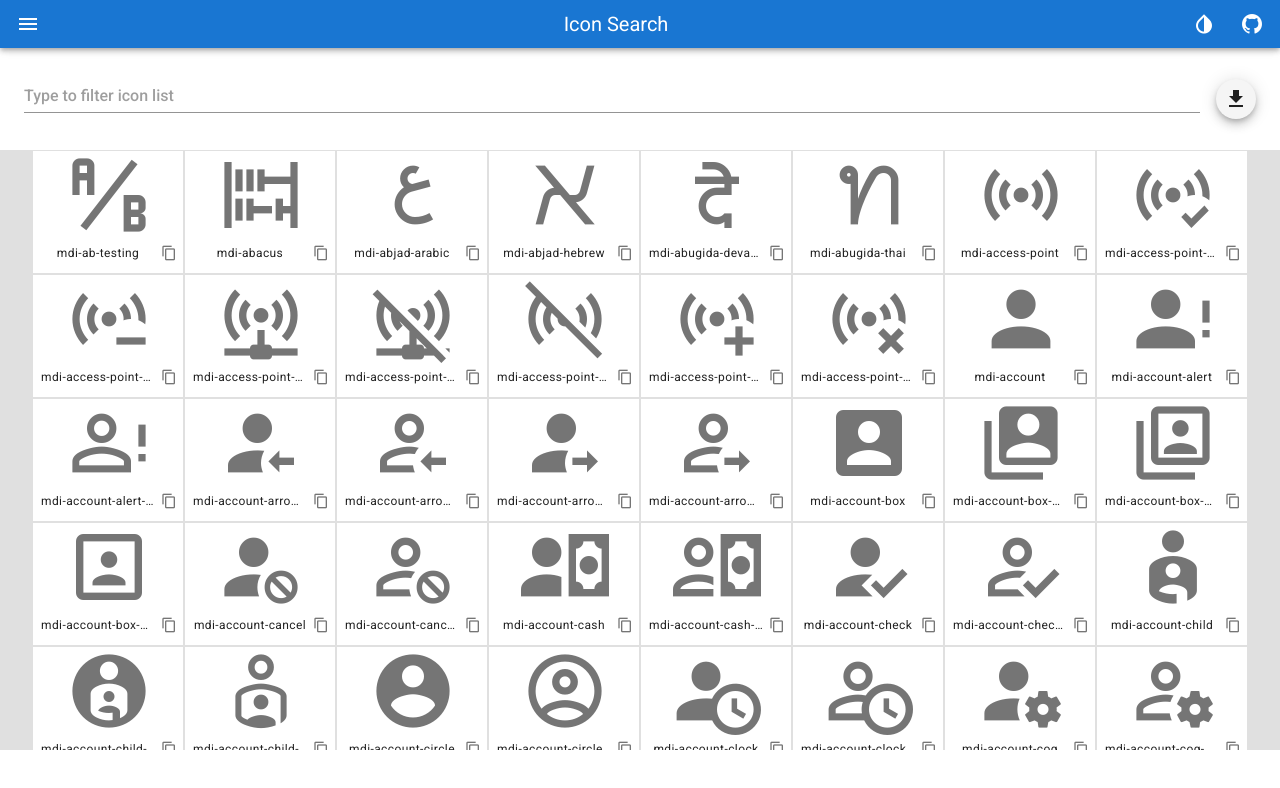
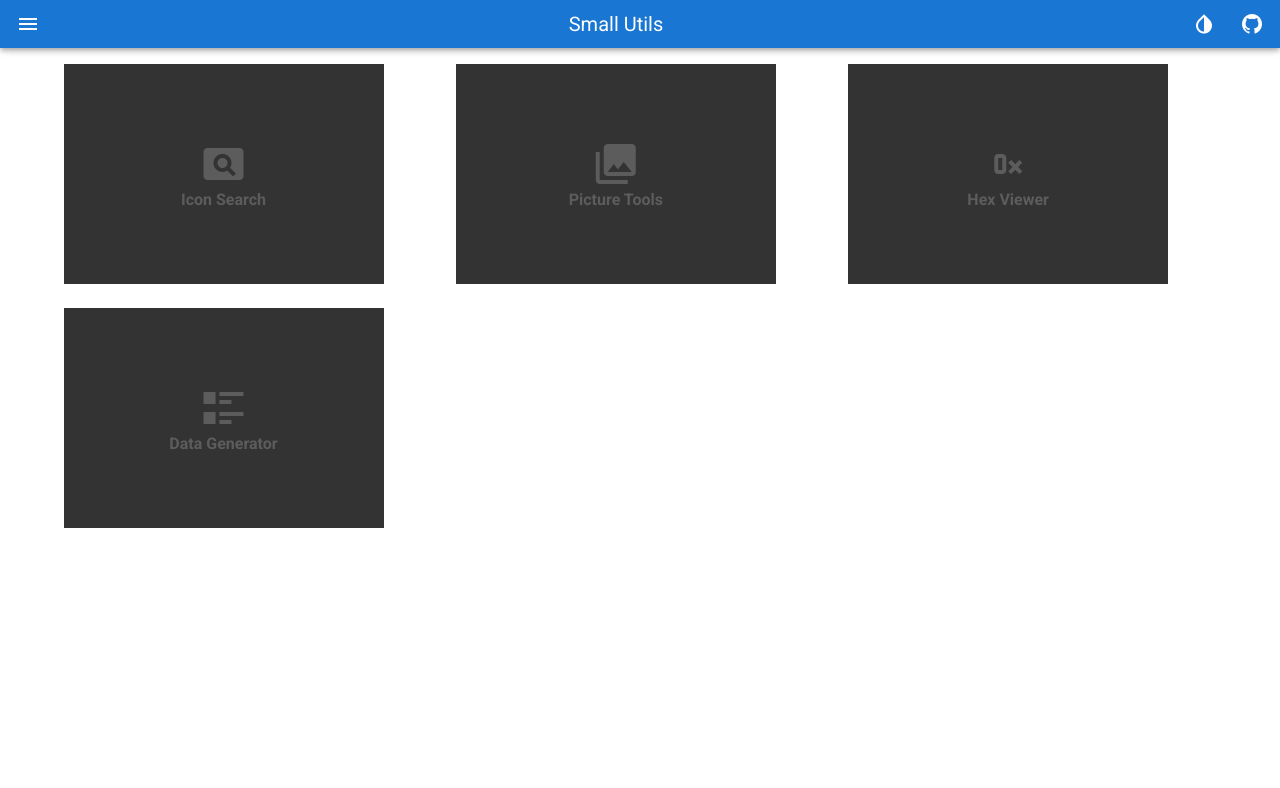
Before and after one commit to apmyhr/small-utils, a Vue app: page / in a window 1280 px wide. Shown: the top 788 px of the page. Built offline with nearby package versions, Linux system fonts and the light colour scheme.

Commit message:
improve look of home page add coming soon page implement url routing add event bus

```diff
--- a/src/App.vue
+++ b/src/App.vue
@@ -45,7 +45,8 @@
 
     <v-main class="mainSection">
       <IconSearch v-if="selectedPage.title == 'Icon Search'"></IconSearch>
-      <Home v-else></Home>
+      <Home v-else-if="selectedPage.url == ''"></Home>
+      <ComingSoon v-else :page="selectedPage"></ComingSoon>
     </v-main>
   </v-app>
 </template>
@@ -53,6 +54,7 @@
 <script>
 import pages from "./configs/pages.json";
 
+import ComingSoon from "./components/ComingSoon";
 import Home from "./pages/Home";
 import IconSearch from "./pages/IconSearch";
 
@@ -60,25 +62,38 @@ export default {
   name: "App",
 
   components: {
+    ComingSoon,
     Home,
     IconSearch,
   },
 
   created() {
     this.$vuetify.theme.dark = this.darkMode;
+
+    this.$bus.$on("go-to-page", (page) => {
+      this.selectedPage = page;
+    });
+
+    //Get the path name, minus the leading /
+    // http://localhost:8080/Icon = > Icon
+    let pathName = window.location.pathname.substring(1);
+    if (pathName) {
+      this.setPageFromUrl(pathName);
+    }
   },
 
   data: () => ({
-    homePage: { title: "Small Utils", icon: "mdi-tools" },
+    homePage: { url: "", title: "Small Utils", icon: "mdi-tools" },
     drawer: false,
-    selectedPageNumber: 0,
+    selectedPageNumber: null,
   }),
 
   computed: {
     pages() {
       return pages.pages;
     },
-    selectedPage() {
+    selectedPage: {
+      get: function () {
         if (
           typeof this.selectedPageNumber != "undefined" &&
           this.selectedPageNumber != null
@@ -87,6 +102,10 @@ export default {
         } else {
           return this.homePage;
         }
+      },
+      set: function (page) {
+        this.setPageFromUrl(page.url);
+      },
     },
     darkMode: {
       get: function () {
@@ -98,6 +117,22 @@ export default {
       },
     },
   },
+
+  methods: {
+    setPageFromUrl(url) {
+      let index = this.pages.findIndex((p) => p.url == url);
+      if (index != -1) {
+        this.selectedPageNumber = index;
+      }
+    },
+  },
+
+  watch: {
+    selectedPage(page){
+      //Store the URL in history
+      history.pushState({}, page.title, page.url);
+    }
+  }
 };
 </script>
 
--- /dev/null
+++ b/src/components/ComingSoon.vue
@@ -0,0 +1,34 @@
+<template>
+  <v-container>
+    <span class="glow">{{ page.title }} Is Coming Soon!</span>
+  </v-container>
+</template>
+
+<script>
+export default {
+  props: ["page"],
+};
+</script>
+
+<style scoped>
+.glow {
+  font-size: 80px;
+  color: #fff;
+  text-align: center;
+  -webkit-animation: glow 1s ease-in-out infinite alternate;
+  -moz-animation: glow 1s ease-in-out infinite alternate;
+  animation: glow 1s ease-in-out infinite alternate;
+}
+
+@-webkit-keyframes glow {
+  from {
+    text-shadow: 0 0 10px #fff, 0 0 20px #fff, 0 0 30px #e60073,
+      0 0 40px #e60073, 0 0 50px #e60073, 0 0 60px #e60073, 0 0 70px #e60073;
+  }
+
+  to {
+    text-shadow: 0 0 20px #fff, 0 0 30px #ff4da6, 0 0 40px #ff4da6,
+      0 0 50px #ff4da6, 0 0 60px #ff4da6, 0 0 70px #ff4da6, 0 0 80px #ff4da6;
+  }
+}
+</style>
--- a/src/configs/pages-schema.json
+++ b/src/configs/pages-schema.json
@@ -8,6 +8,10 @@
             "items": {
                 "type": "object",
                 "properties": {
+                    "url": {
+                        "type": "string",
+                        "description": "URL of the Page"
+                    },
                     "title": {
                         "type": "string",
                         "description": "Title of the Page"
--- a/src/configs/pages.json
+++ b/src/configs/pages.json
@@ -2,21 +2,25 @@
     "$schema": "./pages-schema.json",
     "pages": [
     {
+        "url": "Icon",
         "title": "Icon Search",
         "icon": "mdi-card-search",
         "description": "Search for icons across Material Design and Font Awesome."
     },
     {
+        "url": "Picture",
         "title": "Picture Tools",
         "icon": "mdi-image-multiple",
         "description": "Tools for dealing with a massive library of pictures.  Organize photos into sub folders by date.  Extract exif data including geo points.  Bulk renaming of files."
     },
     {
+        "url": "Hex",
         "title": "Hex Viewer",
         "icon": "mdi-hexadecimal",
         "description": "A simple hex viewer and editor in case you dont want to download and install a Hex editor."
     },
     {
+        "url": "Data",
         "title": "Data Generator",
         "icon": "mdi-format-list-text",
         "description": "Generate random data.  Quick tools for random numbers, words, sentences, and paragraphs.  Load a JSON schema for generating more complex object models such as Chats or Customers."
--- a/src/main.js
+++ b/src/main.js
@@ -11,6 +11,9 @@ import store from './store'
 
 Vue.config.productionTip = false
 
+//Setup an event bus
+Vue.prototype.$bus = new Vue();
+
 new Vue({
   vuetify,
   store,
--- a/src/pages/Home/index.vue
+++ b/src/pages/Home/index.vue
@@ -1,17 +1,24 @@
 <template>
-  <v-container class="pa-4 text-center">
-    <v-row align="center" justify="center">
+  <v-container class="container pa-4 text-center">
+    <v-row>
       <template v-for="(page, index) in pages">
         <v-col :key="index" cols="12" md="4">
           <v-hover v-slot="{ hover }">
-            <v-card :elevation="hover ? 12 : 2" :class="{ 'on-hover': hover }">
-              <v-icon size="124">{{ page.icon }}</v-icon>
-              <v-card-text class="my-4 text-center title">
-                {{ page.title }}
-              </v-card-text>
-              <v-card-subtitle class="my-4 text-center">{{
-                page.description
-              }}</v-card-subtitle>
+            <v-card tile flat color="transparent" class="card">
+              <div class="face face1">
+                <div class="content">
+                  <v-icon>{{ page.icon }}</v-icon>
+                  <h3>{{ page.title }}</h3>
+                </div>
+              </div>
+              <v-expand-transition>
+                <div class="face face2" v-if="hover">
+                  <div class="content">
+                    <p class="body-2 black--text">{{ page.description }}</p>
+                    <v-btn color="warning" class="mt-6" @click="goToPage(page)">{{page.title}}</v-btn>
+                  </div>
+                </div>
+              </v-expand-transition>
             </v-card>
           </v-hover>
         </v-col>
@@ -33,8 +40,87 @@ export default {
       return pages.pages;
     },
   },
+  methods: {
+      goToPage(page){
+        this.$bus.$emit('go-to-page', page);
+      }
+  }
 };
 </script>
 
-<style>
+<style scoped>
+
+.container .card .face {
+  width: 320px;
+  height: 220px;
+}
+
+.container .card .face.face1 {
+  position: relative;
+  background: #333;
+  display: flex;
+  justify-content: center;
+  align-content: center;
+  align-items: center;
+  z-index: 1;
+}
+
+.container .card:hover .face.face1 {
+  box-shadow: inset 0 0 60px whitesmoke, inset 20px 0 80px #f0f,
+    inset -20px 0 80px #0ff, inset 20px 0 300px #f0f, inset -20px 0 300px #0ff,
+    0 0 50px #fff, -10px 0 80px #f0f, 10px 0 80px #0ff;
+}
+.cardGlowEffect {
+  box-shadow: inset 0 0 60px whitesmoke, inset 20px 0 80px #f0f,
+    inset -20px 0 80px #0ff, inset 20px 0 300px #f0f, inset -20px 0 300px #0ff,
+    0 0 50px #fff, -10px 0 80px #f0f, 10px 0 80px #0ff;
+}
+
+.container .card .face.face1 .content {
+  opacity: 0.2;
+  text-align: center;
+}
+
+.container .card:hover .face.face1 .content {
+  opacity: 1;
+}
+
+.container .card .face.face1 .content i {
+  font-size: 3em;
+  color: white;
+  display: inline-block;
+}
+
+.container .card .face.face1 .content h3 {
+  font-size: 1em;
+  color: white;
+  text-align: center;
+}
+
+.container .card .face.face2 {
+  position: relative;
+  background: whitesmoke;
+  display: flex;
+  align-items: center;
+  justify-content: center;
+  padding: 20px;
+  box-sizing: border-box;
+  box-shadow: 0 20px 50px rgba(0, 0, 0, 0.8);
+}
+
+.container .card .face.face2 .content a {
+  text-decoration: none;
+  color: black;
+  box-sizing: border-box;
+  outline: 1px dashed #333;
+  padding: 10px;
+  margin: 15px 0 0;
+  display: inline-block;
+}
+
+.container .card .face.face2 .content a:hover {
+  background: #333;
+  color: whitesmoke;
+  box-shadow: inset 0px 0px 10px rgba(0, 0, 0, 0.5);
+}
 </style>
```
Lines whose indentation alone changed are shown as unchanged.
